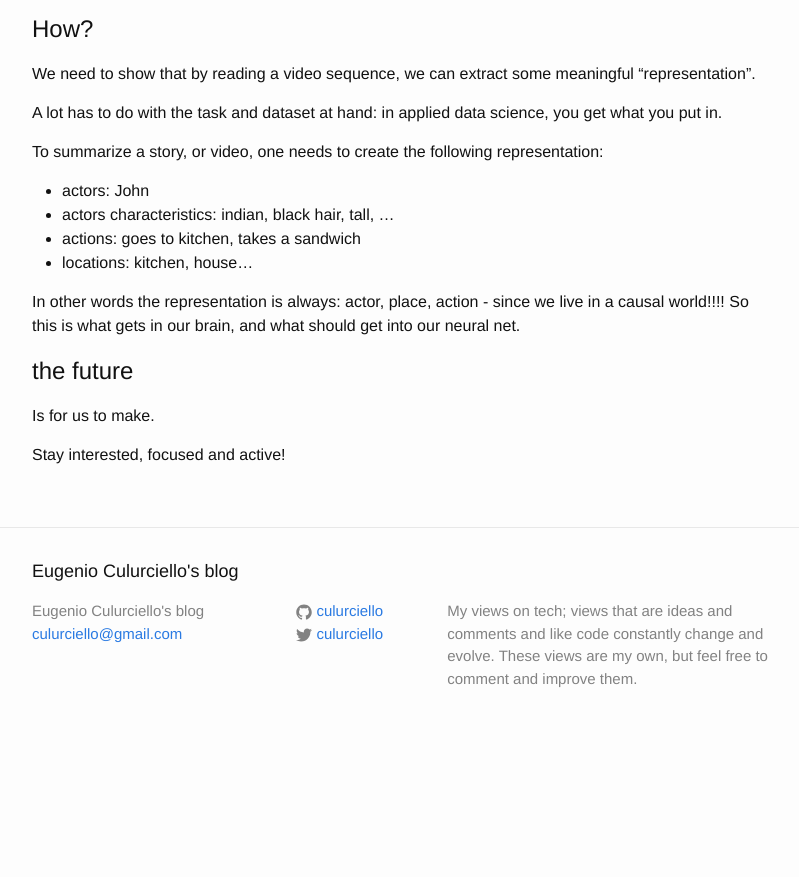
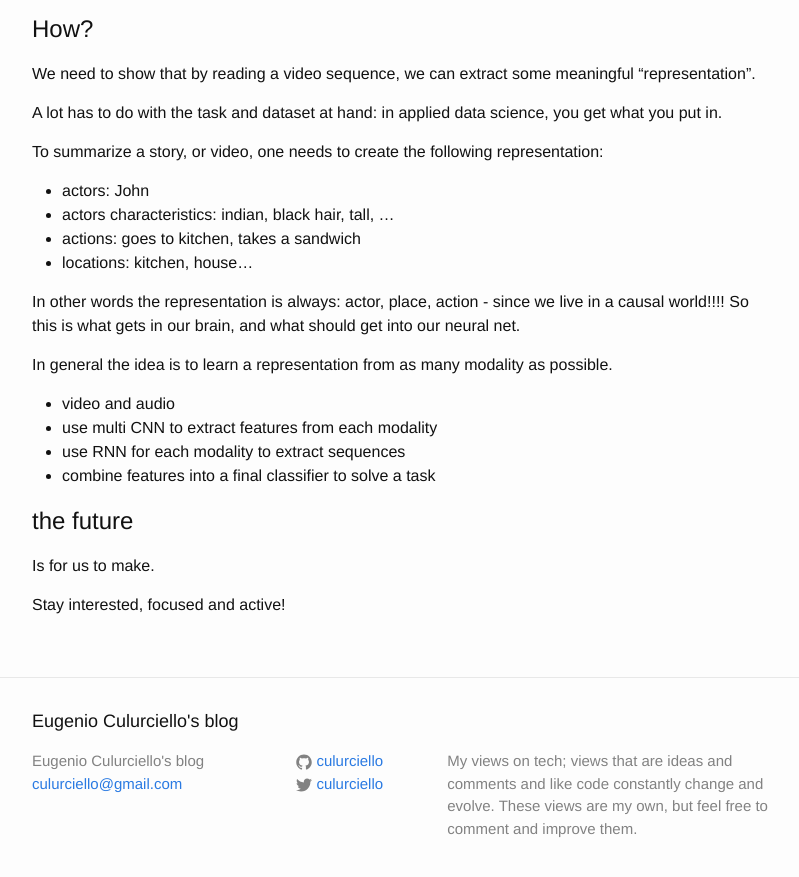
Before and after one commit to culurciello/culurciello.github.io, a Jekyll site: the page built from _posts/2016-07-09-video-comprehension.markdown, in a window 1280 px wide and 900 px high, scrolled down 975 px. Shown: the top 877 px of the window, without its empty margins (238-1037 px from the left). Built offline with Jekyll 4.4.1, drawn with Linux system fonts in a browser that asks for light colours; before the commit the page ends 1725 px from its top, so only the background shows below that.

Commit message:
change video

```diff
--- a/_posts/2016-07-09-video-comprehension.markdown
+++ b/_posts/2016-07-09-video-comprehension.markdown
@@ -44,6 +44,16 @@ To summarize a story, or video, one needs to create the following representation
 In other words the representation is always: actor, place, action - since we live in a causal world!!!!
 So this is what gets in our brain, and what should get into our neural net.
 
+In general the idea is to learn a representation from as many modality as possible.
+
+- video and audio
+- use multi CNN to extract features from each modality
+- use RNN for each modality to extract sequences
+- combine features into a final classifier to solve a task
+
+
+
+
 # the future
 
 Is for us to make.
```
